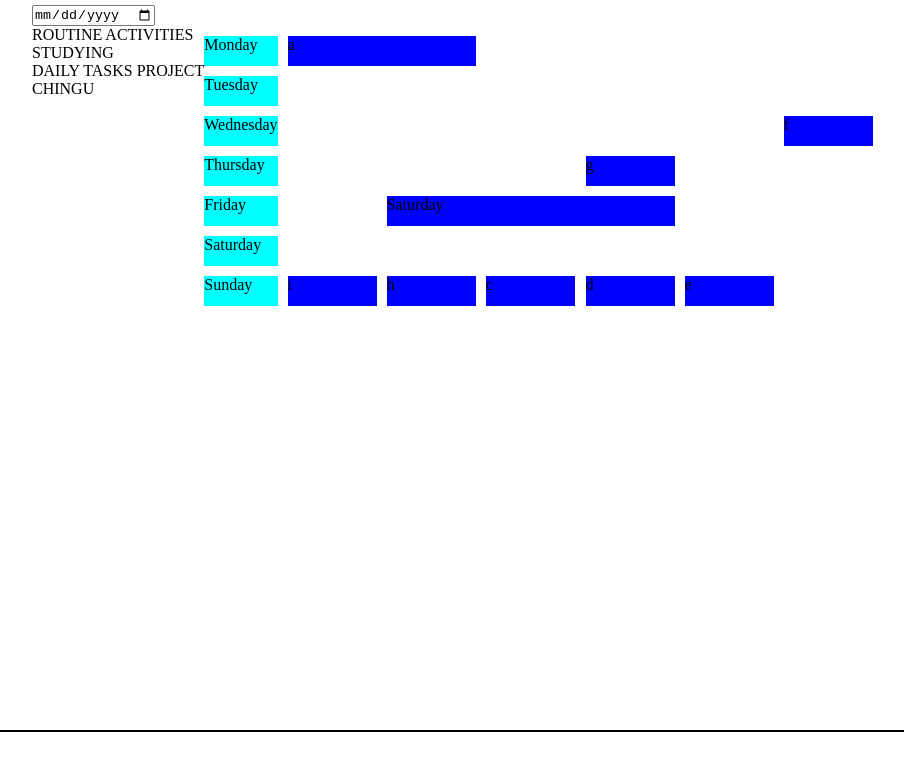
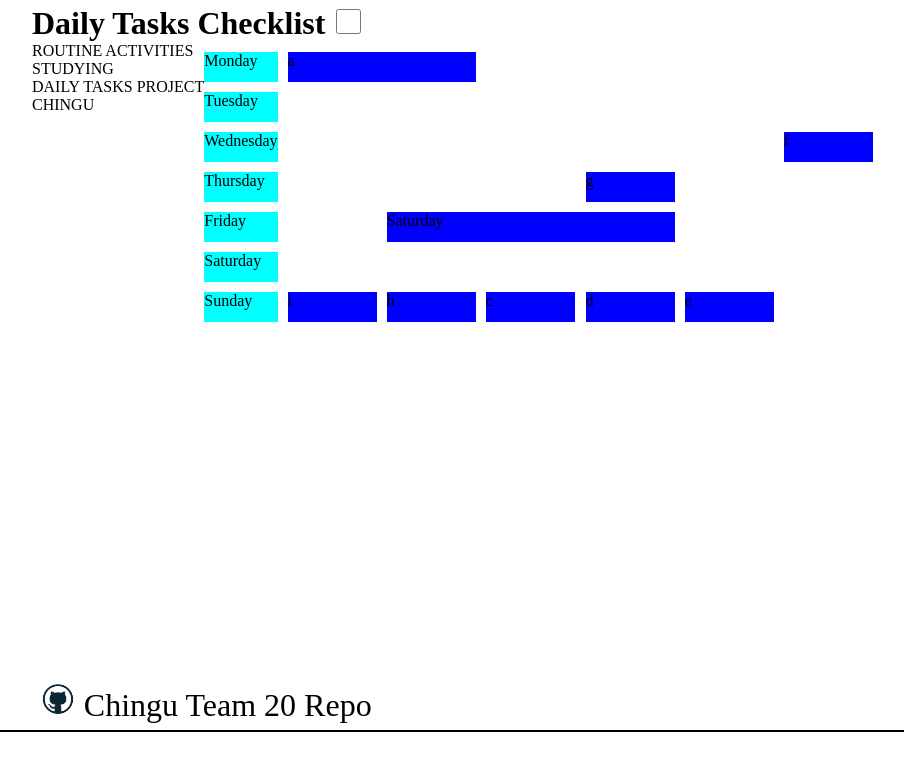
Before and after one commit to chingu-voyages/v47-tier2-team-20, a React (Vite) app in the folder DailyTasksApp/: page / in a window 1280 px wide. Shown: the top 770 px of the page, without its empty margins (32-936 px from the left). Built offline with nearby package versions, Linux system fonts and the light colour scheme.

Commit message:
Created and linked header and footer components to main app file, updated stylesheet

```diff
--- a/DailyTasksApp/src/App.jsx
+++ b/DailyTasksApp/src/App.jsx
@@ -5,6 +5,7 @@ import data from './assets.json'
 import List from './components/List'
 import Header from './components/Header'
 import SideBar from './components/SideBar'
+import Footer from './components/Footer'
 // const ResponsiveGridLayout = WidthProvider(Responsive);
 
 function App() {
@@ -57,7 +58,7 @@ function App() {
         </div>
       </div>
 
-
+      <Footer />
     </div>
   )
 }
--- a/DailyTasksApp/src/components/Footer.jsx
+++ b/DailyTasksApp/src/components/Footer.jsx
@@ -0,0 +1,17 @@
+import '../index.css'
+import github from '../img/github.png'
+
+function Footer() {
+  return (
+    <div className="footer">
+        <div className="link">
+            <a href="https://github.com/chingu-voyages/v47-tier2-team-20/tree/main">
+                <img className="github" src={github}></img>
+                Chingu Team 20 Repo
+            </a>
+        </div>
+    </div>
+  )
+}
+
+export default Footer
--- a/DailyTasksApp/src/components/Header.jsx
+++ b/DailyTasksApp/src/components/Header.jsx
@@ -3,7 +3,7 @@ import React from 'react'
 function Header() {
   return (
     <div className="header">
-        <input type='date' />
+        <h1>Daily Tasks Checklist<input type="checkbox" id="check" value="d"></input></h1>
     </div>
   )
 }
--- a/DailyTasksApp/src/index.css
+++ b/DailyTasksApp/src/index.css
@@ -74,3 +74,28 @@ table, th, td {
 .black-green-highlight {
   color: #002107;
 }
+/* HEADER */
+.header {
+  align-items: center;
+  justify-content: center;
+  width: 90%;
+}
+/* FOOTER */
+.footer {
+  align-items: center;
+  justify-content: center;
+  width: 90%;
+}
+.github {
+  width: 5%;
+}
+.link a {
+  color: #000000;
+  font-size: 2em;
+  text-decoration: none;
+}
+input[type=checkbox] {
+  height: 25px;
+  margin: 0 0 0 1%;
+  width: 25px;
+}
```
Also changed, not shown: DailyTasksApp/src/img/github.png (added).
